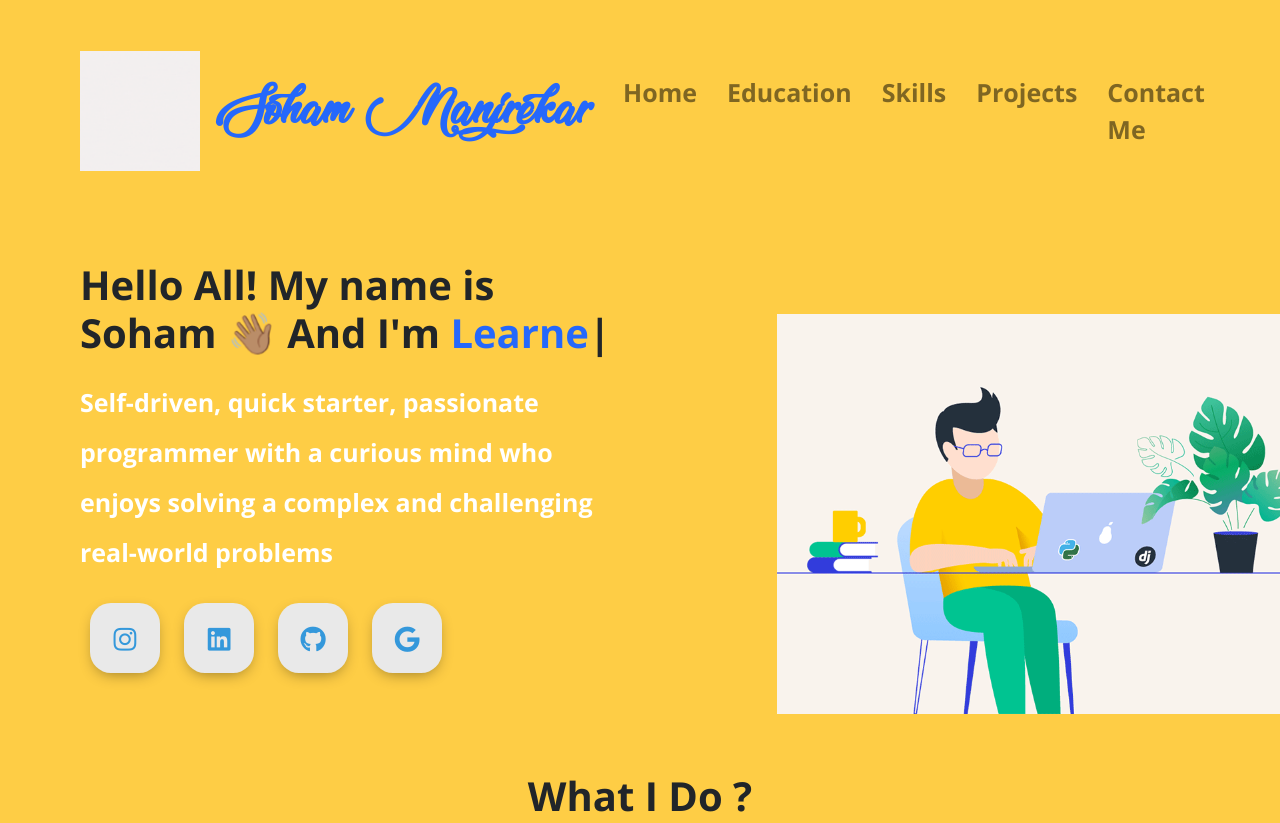
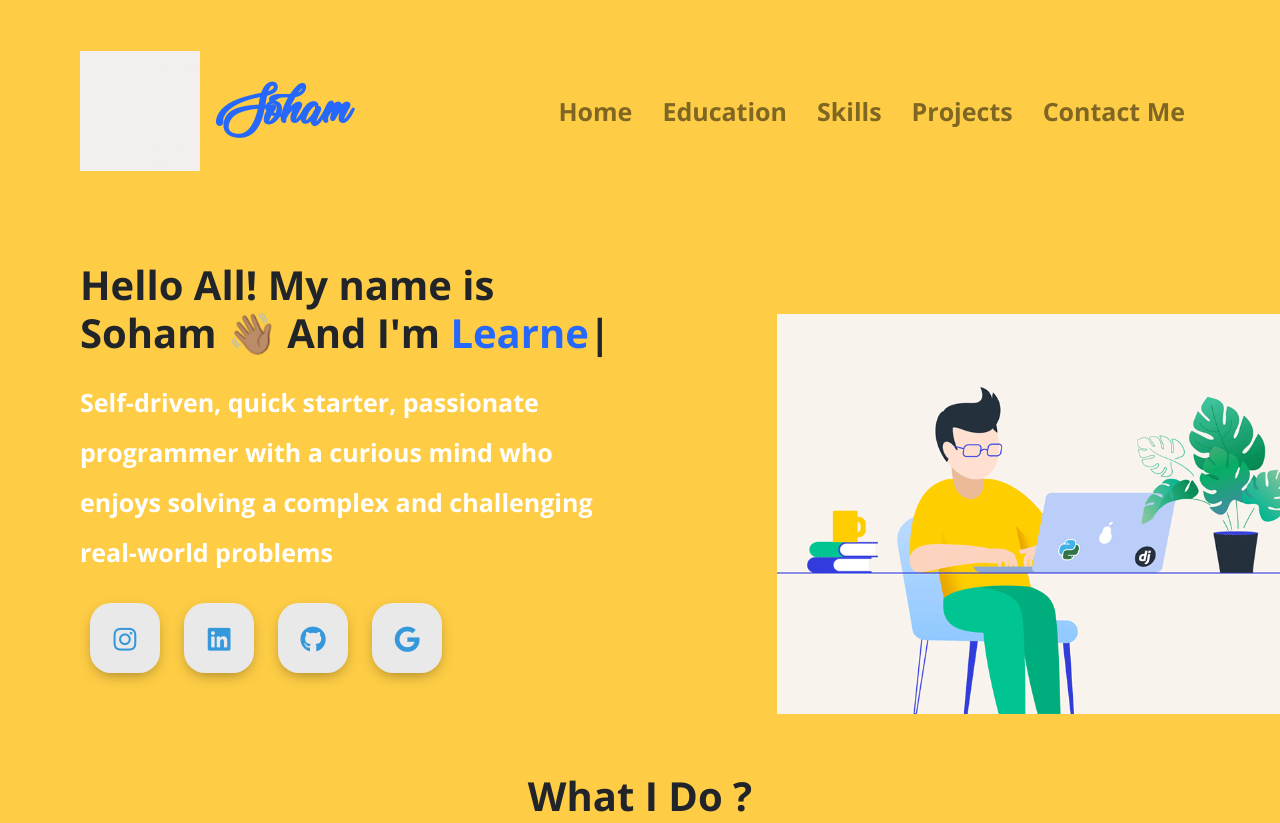
Before and after one commit to sohammanjrekar/sohammanjrekar.github.io, a plain HTML site: page index.html in a window 1280 px wide. Shown: the top 823 px of the page. Drawn offline with nearby package versions, Linux system fonts and the light colour scheme; files whose address does not match are found by name; a web font is replaced by a local one.

Commit message:
Update index.html

```diff
--- a/index.html
+++ b/index.html
@@ -28,7 +28,7 @@
     <nav class="navbar navbar-expand-lg navbar-light ">
       <a class="navbar-brand brand-name" href="#">
         <img src="Image/Soham.gif" alt="" style="height: 15vh;">
-      Soham Manjrekar</a>
+      Soham</a>
       <button class="navbar-toggler" type="button" data-toggle="collapse" data-target="#navbarSupportedContent"
         aria-controls="navbarSupportedContent" aria-expanded="false" aria-label="Toggle navigation">
         <span class="navbar-toggler-icon"></span>
```
